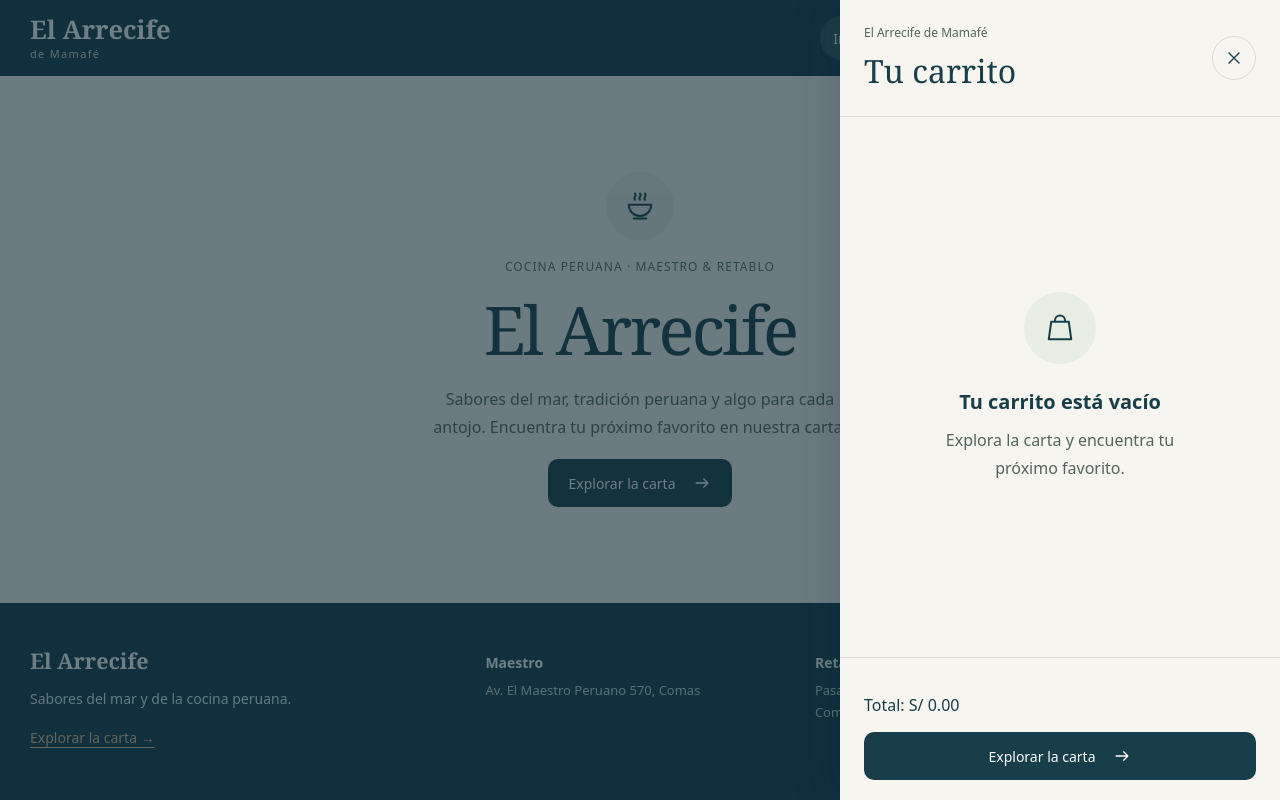
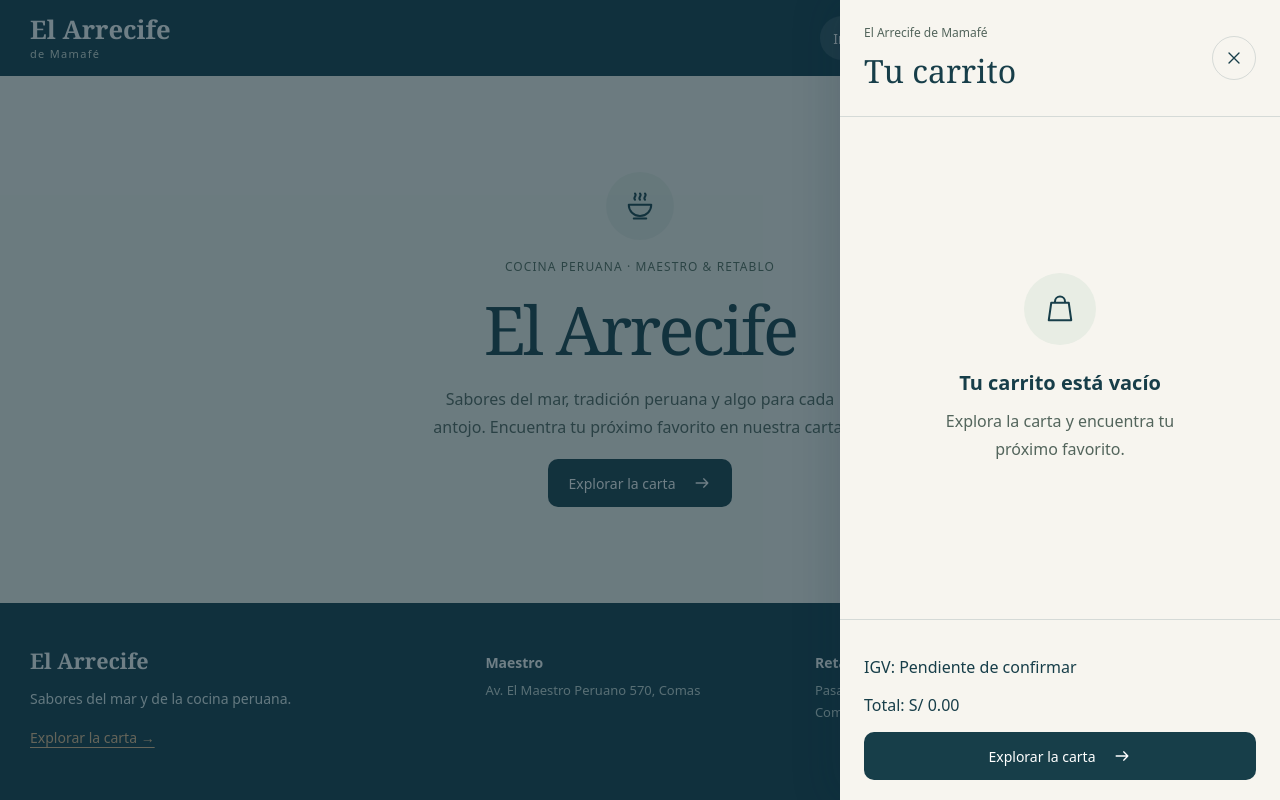
Before and after one commit to StephanoDang/-pagina-web-el-arrecife, a React (Vite) app: page / in a window 1280 px wide. Both pictures are taken after a click on the button "Carrito". Built offline with nearby package versions, Linux system fonts and the light colour scheme.

Commit message:
feat: calculate cart subtotals, configurable IGV, and final total.

```diff
--- a/src/components/CartDrawer.tsx
+++ b/src/components/CartDrawer.tsx
@@ -11,7 +11,7 @@ const priceFormat = new Intl.NumberFormat('es-PE', { style: 'currency', currency
 export default function CartDrawer({ open, onClose }: { open: boolean; onClose: () => void }) {
   const dialogRef = useRef<HTMLDialogElement>(null)
   const { items } = useCart()
-  const { subtotalsInCents, totalInCents } = calculateCartTotals(items)
+  const { subtotalsInCents, baseInCents, igvInCents, totalInCents } = calculateCartTotals(items)
 
   useEffect(() => {
     const dialog = dialogRef.current
@@ -97,6 +97,8 @@ export default function CartDrawer({ open, onClose }: { open: boolean; onClose:
           )}
         </div>
         <footer className="cart-drawer-footer">
+          {baseInCents !== null && <p>Subtotal sin IGV: {priceFormat.format(baseInCents / 100)}</p>}
+          <p>IGV: {igvInCents === null ? 'Pendiente de confirmar' : priceFormat.format(igvInCents / 100)}</p>
           <p aria-live="polite">Total: {totalInCents === null ? 'No disponible' : priceFormat.format(totalInCents / 100)}</p>
           <Link className="site-primary-link" to="/carta" onClick={() => dialogRef.current?.close()}>
             {items.length === 0 ? 'Explorar la carta' : 'Seguir viendo la carta'}<MenuIcon name="arrow" />
--- a/src/data/cartTotals.ts
+++ b/src/data/cartTotals.ts
@@ -1,8 +1,40 @@
 import type { CartItem } from '../types/cart'
 import { menuDishes } from './menu.ts'
 
-/** Calcula en céntimos con los precios publicados, sin aplicar impuestos adicionales. */
-export function calculateCartTotals(items: readonly CartItem[]) {
+export type CartTaxPolicy =
+  | { mode: 'pending' }
+  | { mode: 'included' | 'additional'; rateBasisPoints: number }
+
+// Se seleccionará la modalidad y tasa cuando el restaurante las confirme.
+export const cartTaxPolicy: CartTaxPolicy = { mode: 'pending' }
+
+export function calculateTax(amountInCents: number | null, policy: CartTaxPolicy) {
+  if (policy.mode !== 'pending' && (!Number.isSafeInteger(policy.rateBasisPoints) || policy.rateBasisPoints < 0)) {
+    throw new RangeError('La tasa de IGV debe ser un entero no negativo en puntos básicos')
+  }
+  if (amountInCents === null || !Number.isSafeInteger(amountInCents) || amountInCents < 0) {
+    return { baseInCents: null, igvInCents: null, totalInCents: null }
+  }
+  if (policy.mode === 'pending') {
+    return { baseInCents: null, igvInCents: null, totalInCents: amountInCents }
+  }
+  // BigInt mantiene exactos los cálculos y el redondeo a céntimos.
+  const amount = BigInt(amountInCents)
+  const rate = BigInt(policy.rateBasisPoints)
+  const divisor = policy.mode === 'included' ? 10000n + rate : 10000n
+  const numerator = policy.mode === 'included' ? amount * 10000n : amount * rate
+  const rounded = (numerator + divisor / 2n) / divisor
+  const base = policy.mode === 'included' ? rounded : amount
+  const igv = policy.mode === 'included' ? amount - base : rounded
+  const total = base + igv
+  if (total > BigInt(Number.MAX_SAFE_INTEGER)) {
+    return { baseInCents: null, igvInCents: null, totalInCents: null }
+  }
+  return { baseInCents: Number(base), igvInCents: Number(igv), totalInCents: Number(total) }
+}
+
+/** Calcula en céntimos; el IGV incluido se desglosa sin volver a sumarlo. */
+export function calculateCartTotals(items: readonly CartItem[], policy: CartTaxPolicy = cartTaxPolicy) {
   const subtotalsInCents = items.map((item) => {
     const dish = menuDishes.find((candidate) => candidate.id === item.dishId)
     const presentation = dish?.presentations.find((option) => option.id === item.presentationId)
@@ -12,5 +44,5 @@ export function calculateCartTotals(items: readonly CartItem[]) {
   })
   const sum = subtotalsInCents.reduce<number>((total, subtotal) => total + (subtotal ?? 0), 0)
   const totalInCents = subtotalsInCents.includes(null) || !Number.isSafeInteger(sum) ? null : sum
-  return { subtotalsInCents, totalInCents }
+  return { subtotalsInCents, ...calculateTax(totalInCents, policy) }
 }
```
Also changed, not shown: 2 other files (tests, documents, lock files or other folders).
